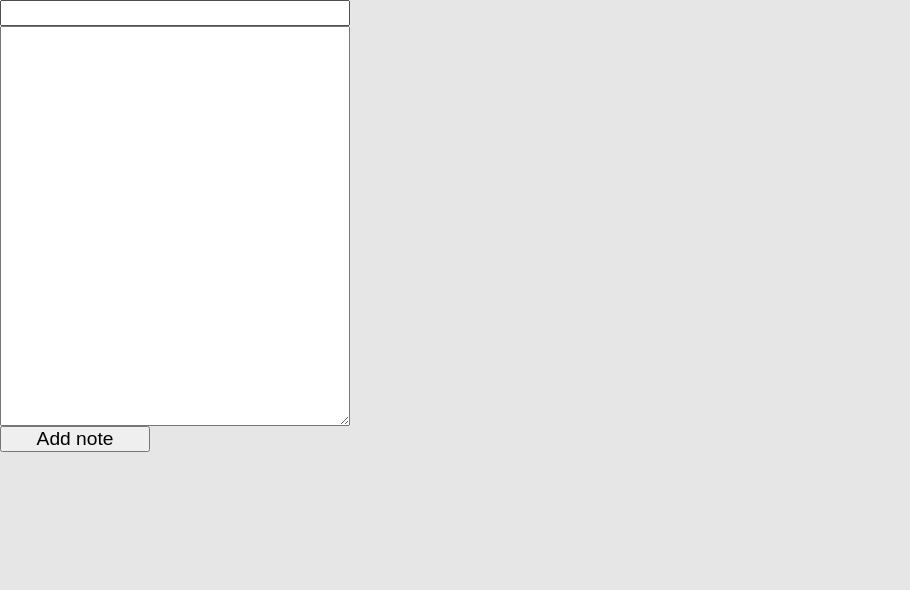
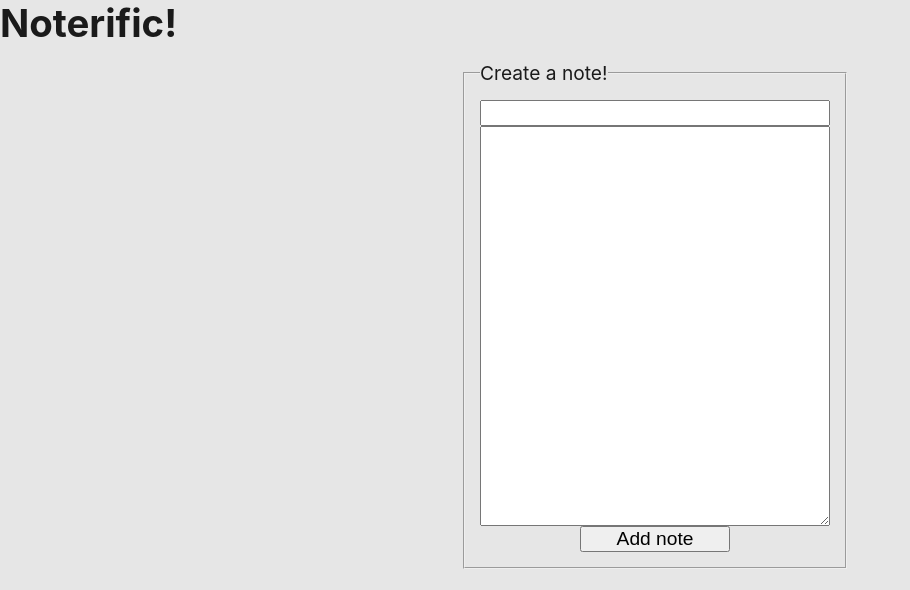
Before and after one commit to jasonlhedrick/noterific, a React (Create React App) app: page / in a window 1280 px wide. Shown: the top 590 px of the page, without its empty margins (0-910 px from the left). Built offline with nearby package versions, Linux system fonts and the light colour scheme.

Commit message:
More styling and added a fieldset around the AddNote form items.

```diff
--- a/src/App.css
+++ b/src/App.css
@@ -1,8 +1,9 @@
 :root {
-  /* Root variables */
+  /* Root variables not vegetables */
   --primaryColor: hsl(0, 0%, 90%);
   --secondaryColor: hsl(0, 0%, 10%);
   --defaultFontSize: 1.2rem;
+  --defaultFormItemWidth: 350px;
 }
 
 * {
@@ -15,6 +16,7 @@ body {
   font-size: var(--defaultFontSize);
   color: var(--secondaryColor);
   background-color: #e6e6e6;
+  /* List notes component */
 }
 
 section {
@@ -24,20 +26,29 @@ section {
   border: 1px solid black;
   margin: 15px;
   padding: 5px;
+  /* AddNote component */
 }
 
 form {
+  margin: 15px;
   display: flex;
   flex-direction: column;
+  align-items: center;
   width: 100%;
+}
+form fieldset {
+  display: flex;
+  flex-direction: column;
+  align-items: center;
+  padding: 15px;
 }
 form input {
   font-size: var(--defaultFontSize);
-  width: 350px;
+  width: var(--defaultFormItemWidth);
 }
 form textarea {
   font-size: var(--defaultFontSize);
-  width: 350px;
+  width: var(--defaultFormItemWidth);
   height: 400px;
   scroll-behavior: smooth;
 }
--- a/src/App.js
+++ b/src/App.js
@@ -11,12 +11,14 @@ import './App.css';
 
 function App() {
   const [appNotes, setAppNotes] = useState([]);
-
+  const siteName = 'Noterific!'
   useEffect(() => {
-    /* Update the component when appNotes changes length */
+    // Update component when appNotes changes length.
   }, [appNotes.length])
 
   return (
+    <>
+      <Header/>
       <main className="App">
         <AddNote appNotes={appNotes} setAppNotes={setAppNotes}/>
         <div id="listNotes">
@@ -31,7 +33,17 @@ function App() {
 
         </div>
       </main>
+    </>
   );
 }
 
+function Header() {
+  const siteName = 'Noterific!';
+
+  return (
+    <header>
+      <h1>{siteName}</h1>
+    </header>
+  )
+}
 export default App;
--- a/src/App.sass
+++ b/src/App.sass
@@ -1,8 +1,9 @@
 :root
-    /* Root variables */
+    /* Root variables not vegetables */
     --primaryColor: hsl(0, 0%, 90%)
     --secondaryColor: hsl(0, 0%, 10%)
     --defaultFontSize: 1.2rem
+    --defaultFormItemWidth: 350px
 *
     box-sizing: border-box
     margin: 0
@@ -13,6 +14,7 @@ body
     color: var(--secondaryColor)
     background-color: hsl(0, 0%, 90%)
 
+    /* List notes component */
 section
     display: inline-block
     min-width: 150px
@@ -21,16 +23,26 @@ section
     margin: 15px
     padding: 5px
 
+    /* AddNote component */
 form
+    margin: 15px
     display: flex
     flex-direction: column
+    align-items: center
     width: 100%
+
+    fieldset
+        display: flex
+        flex-direction: column
+        align-items: center
+        padding: 15px
+
     input
         font-size: var(--defaultFontSize)
-        width: 350px
+        width: var(--defaultFormItemWidth)
     textarea
         font-size: var(--defaultFontSize)
-        width: 350px
+        width: var(--defaultFormItemWidth)
         height: 400px
         scroll-behavior: smooth
     button
--- a/src/components/addnote/AddNote.js
+++ b/src/components/addnote/AddNote.js
@@ -32,9 +32,12 @@ function AddNote(props) {
 
     return (
       <form id="addNoteForm" onSubmit={(e) => submitNewNote(e)}>
-        <input required type="text" onChange={(e) => setNoteTitle(e.target.value)} value={noteTitle}></input>
-        <textarea required onChange={(e) => setNoteBody(e.target.value)} value={noteBody}></textarea>
-        <button type="submit">Add note</button>
+        <fieldset>
+            <legend>Create a note!</legend>
+            <input id="addNoteTitle" required type="text" onChange={(e) => setNoteTitle(e.target.value)} value={noteTitle}></input>
+            <textarea id="addNoteBody" required onChange={(e) => setNoteBody(e.target.value)} value={noteBody}></textarea>
+            <button type="submit">Add note</button>
+        </fieldset>
       </form>
     )
   }
```
Also changed, not shown: 1 other file (tests, documents, lock files or other folders). Lines whose indentation alone changed are shown as unchanged.
